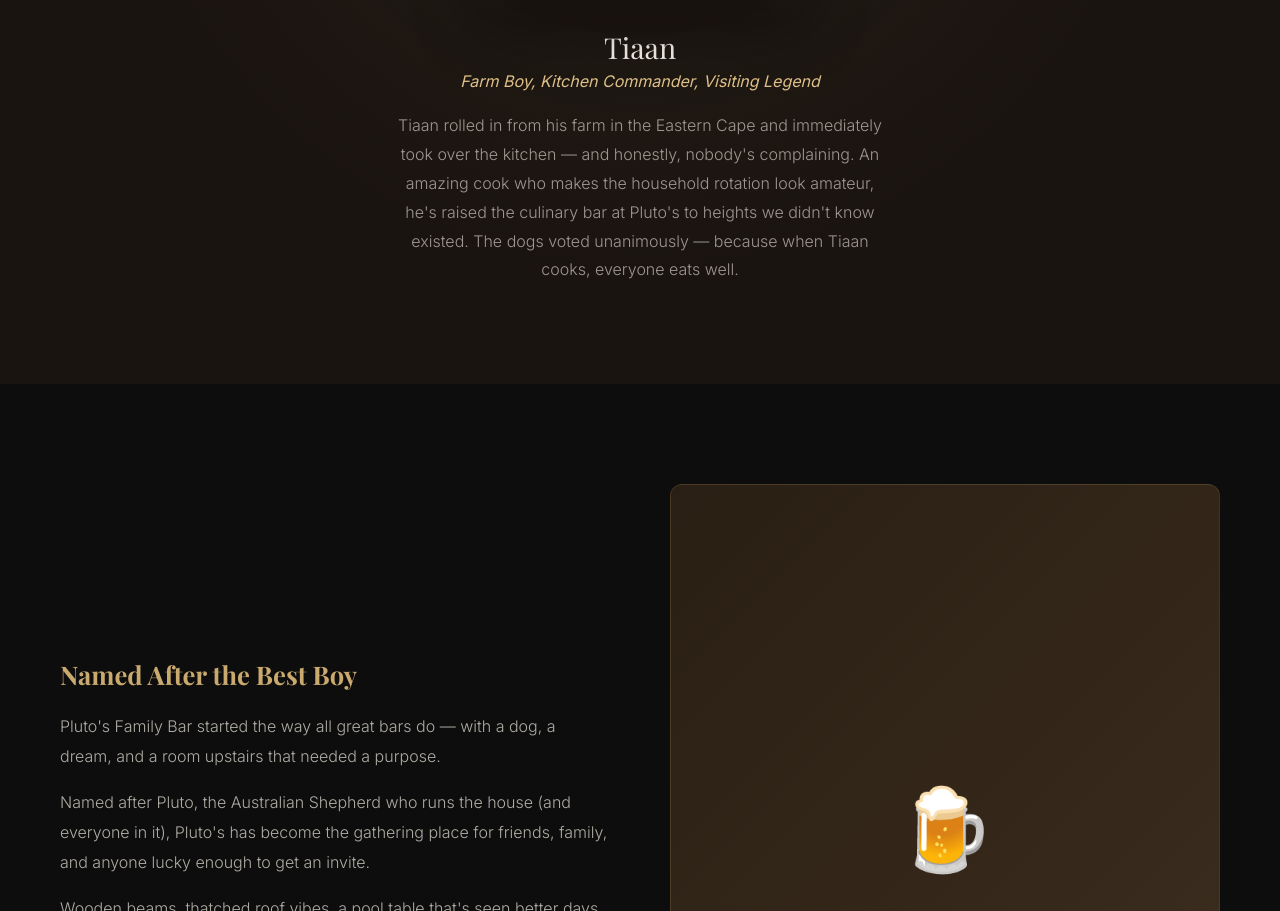
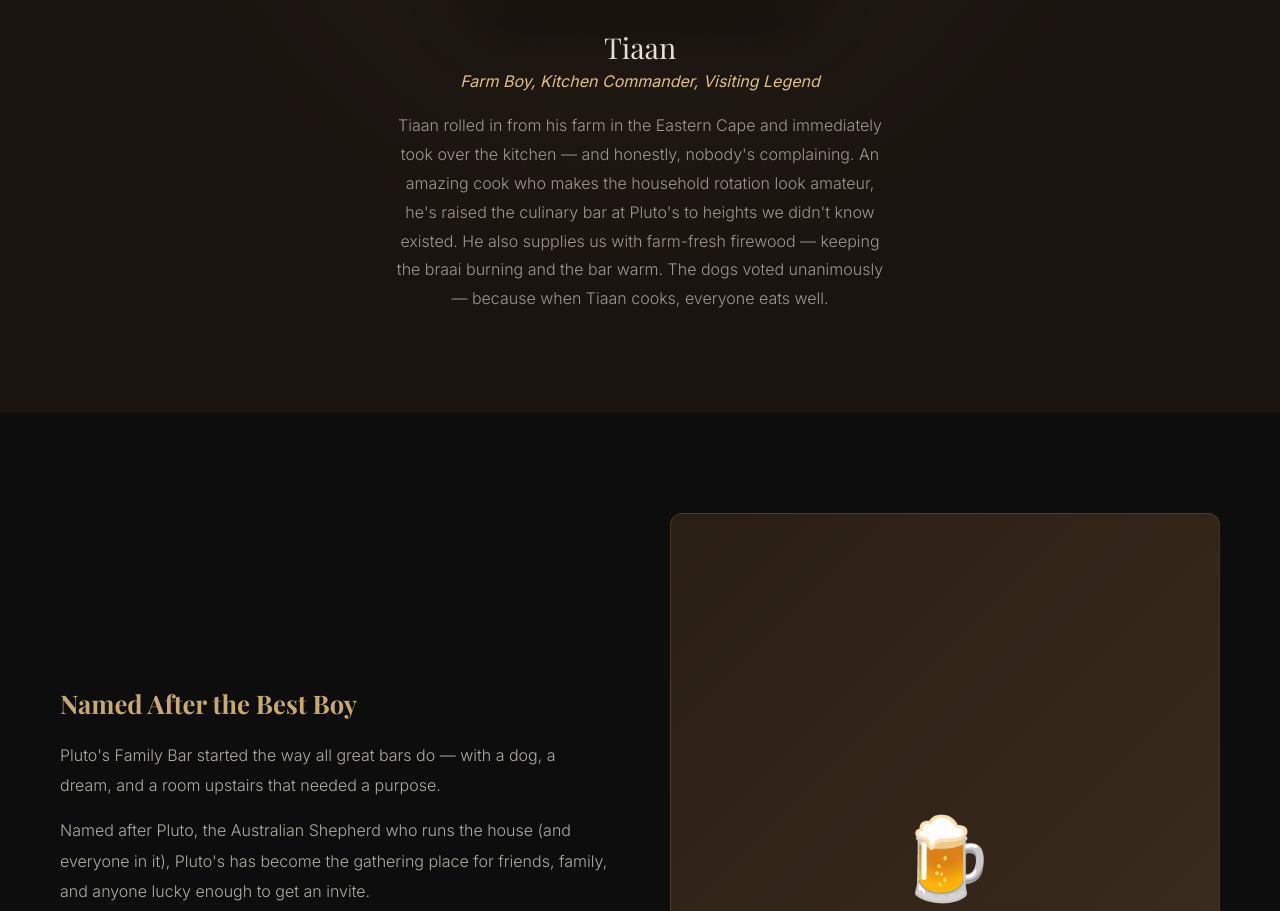
Before and after one commit to BenniesLife/plutos-website, a plain HTML site: page index.html in a window 1280 px wide. Shown: the part 1758-2669 px from the top of the page. Drawn offline with nearby package versions, Linux system fonts and the light colour scheme; a web font is replaced by a local one.

Commit message:
Add firewood detail to Tiaan's ROTM bio

```diff
--- a/index.html
+++ b/index.html
@@ -758,7 +758,9 @@
       took over the kitchen — and honestly, nobody's complaining. An
       amazing cook who makes the household rotation look amateur, he's
       raised the culinary bar at Pluto's to heights we didn't know existed.
-      The dogs voted unanimously — because when Tiaan cooks, everyone eats well.
+      He also supplies us with farm-fresh firewood — keeping the braai
+      burning and the bar warm. The dogs voted unanimously — because
+      when Tiaan cooks, everyone eats well.
     </p>
   </div>
 </div>
```
